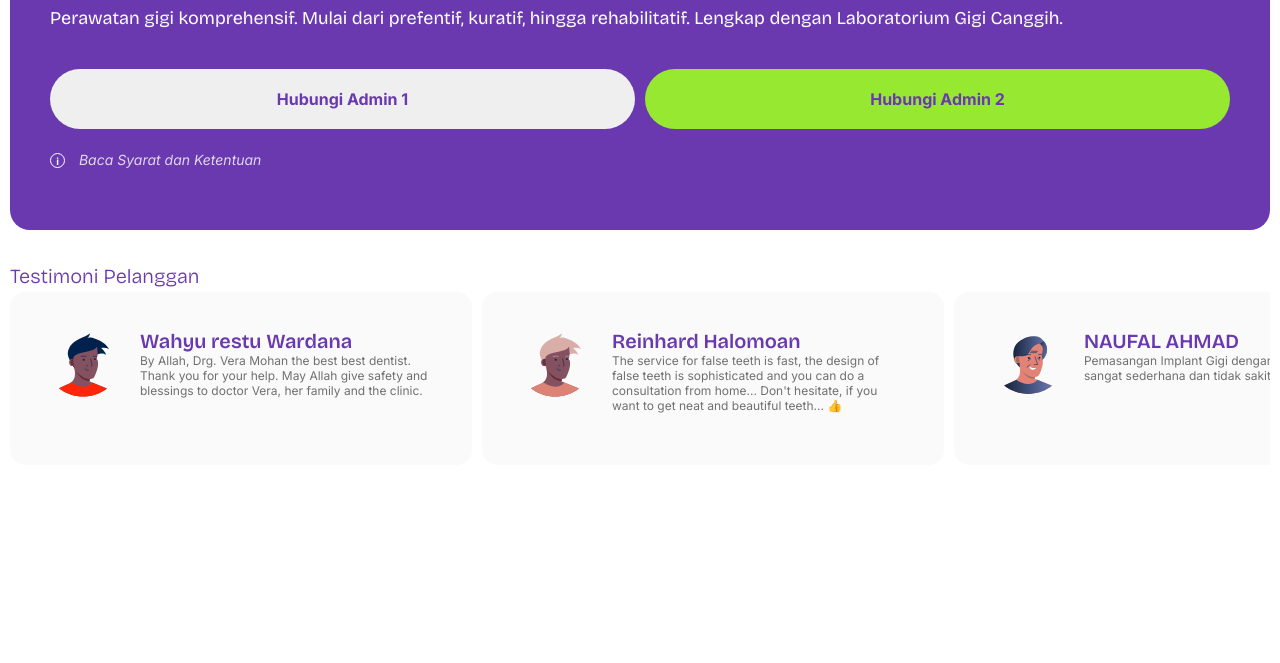
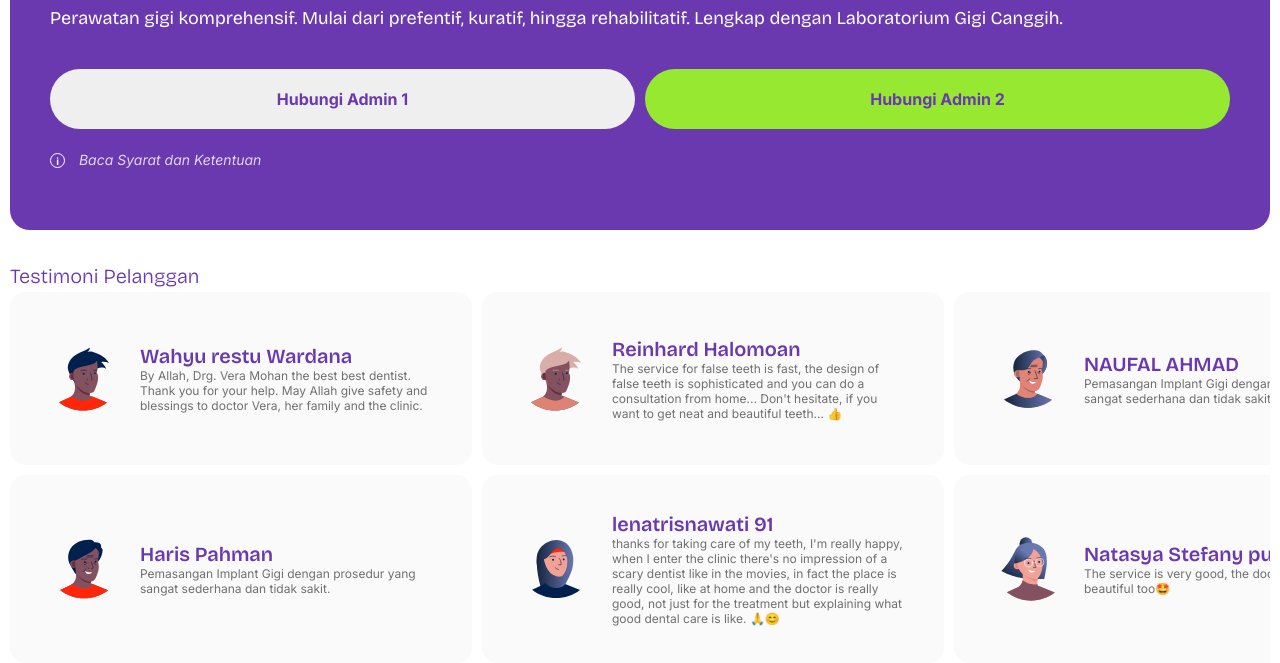
Before and after one commit to freelance-umar/ArRas-Dental, a website built with Vite: page index.html in a window 1280 px wide. Shown: the part 734-1397 px from the top of the page. Before the commit the page ends 1209 px from the top, so only its background shows below. Built offline with nearby package versions, Linux system fonts and the light colour scheme.

Commit message:
section testimoni

```diff
--- a/index.html
+++ b/index.html
@@ -101,6 +101,51 @@
                 </div>
               </div>
             </div>
+            <div class="testimoni__card">
+              <div class="testimoni__card__inner">
+                <img src="./src/assets/icons/testimony/Style=Style 17.svg" alt="icon testimoni 1">
+                <div class="testimoni__card__inner__text">
+                  <h1>Haris Pahman</h1>
+                  <p>Pemasangan Implant Gigi dengan prosedur yang sangat sederhana dan tidak sakit.</p>
+                </div>
+              </div>
+            </div>
+            <div class="testimoni__card">
+              <div class="testimoni__card__inner">
+                <img src="./src/assets/icons/testimony/Style=Style 02.svg" alt="icon testimoni 1">
+                <div class="testimoni__card__inner__text">
+                  <h1>lenatrisnawati 91</h1>
+                  <p>thanks for taking care of my teeth, I'm really happy, when I enter the clinic there's no impression of a scary dentist like in the movies, in fact the place is really cool, like at home and the doctor is really good, not just for the treatment but explaining what good dental care is like. 🙏😊</p>
+                </div>
+              </div>
+            </div>
+            <div class="testimoni__card">
+              <div class="testimoni__card__inner">
+                <img src="./src/assets/icons/testimony/Style=Style 05.svg" alt="icon testimoni 1">
+                <div class="testimoni__card__inner__text">
+                  <h1>Natasya Stefany putri</h1>
+                  <p>The service is very good, the doctor is friendly and beautiful too🤩</p>
+                </div>
+              </div>
+            </div>
+            <div class="testimoni__card">
+              <div class="testimoni__card__inner">
+                <img src="./src/assets/icons/testimony/Style=Style 24.svg" alt="icon testimoni 1">
+                <div class="testimoni__card__inner__text">
+                  <h1>Muh RIski</h1>
+                  <p>The service is very satisfying, especially the doctor is very good.</p>
+                </div>
+              </div>
+            </div>
+            <div class="testimoni__card">
+              <div class="testimoni__card__inner">
+                <img src="./src/assets/icons/testimony/Style=Style 49.svg" alt="icon testimoni 1">
+                <div class="testimoni__card__inner__text">
+                  <h1>mayor isle</h1>
+                  <p>The doctor is kind and beautiful. Then I got a disc for my tooth filling</p>
+                </div>
+              </div>
+            </div>
 
           </div>
         </div>
--- a/src/styles/components/_card.css
+++ b/src/styles/components/_card.css
@@ -4,10 +4,16 @@
     border: 3px solid #FFFFFF03;
     min-width: 46.2rem;
     border-radius: 1.5rem;
+    display: flex;
+    /* height: max-content; */
+}
+.testimoni__card:hover {
+    border: 3px solid #CDDFF2
 }
 .testimoni__card__inner {
     display: flex;
     gap: 2rem;
+    align-items: center;
 }
 .testimoni__card__inner > img {
     height: 7.2rem;
```
